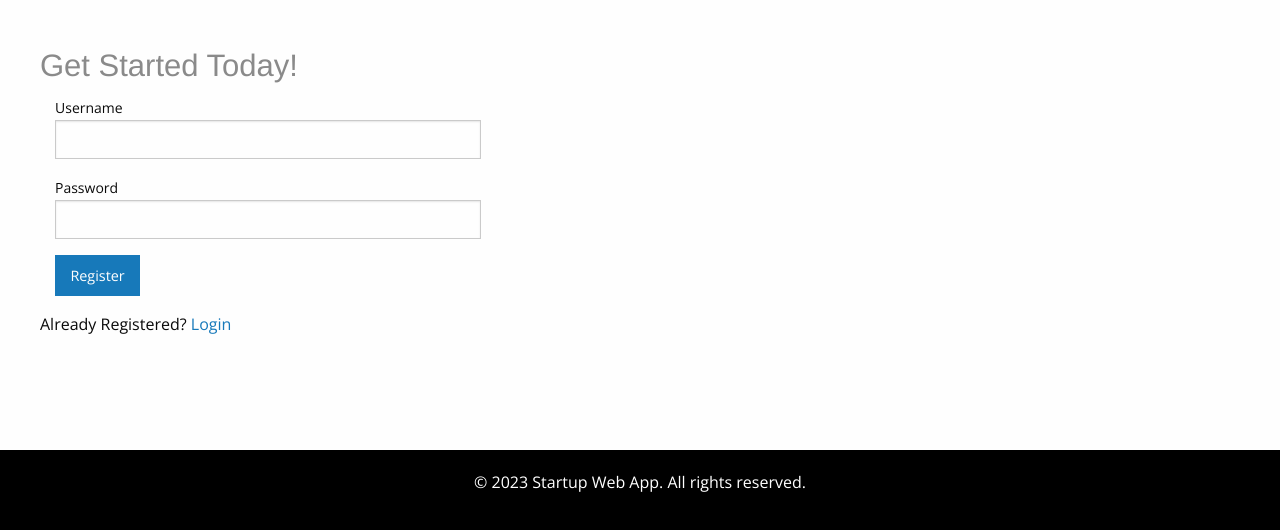
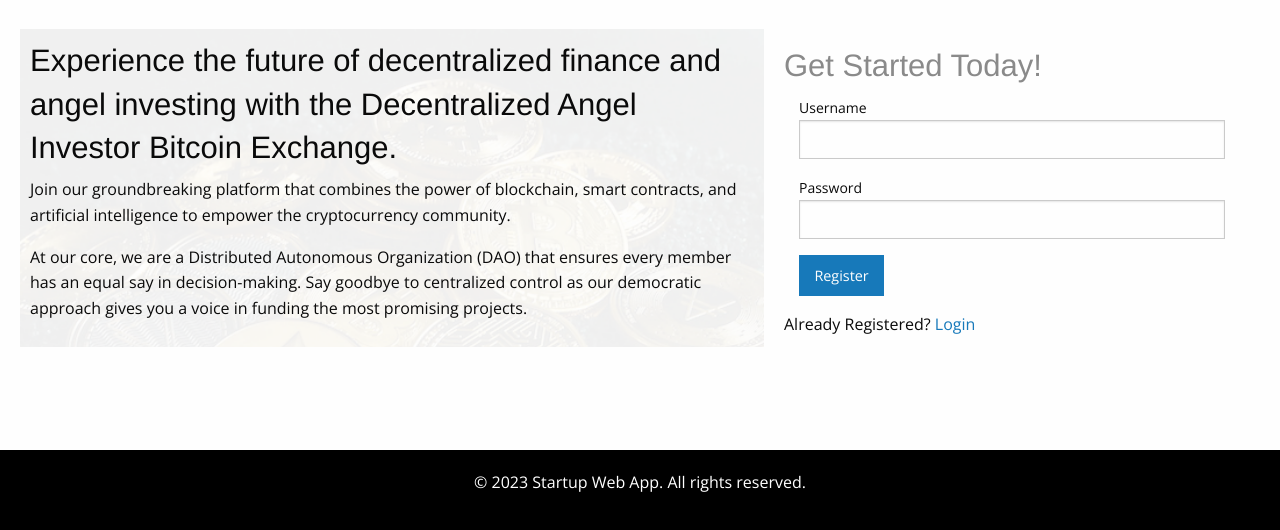
Before and after one commit to williammabotjaeng/imperium, a Flask app: page / in a window 1280 px wide. Shown: the part 270-800 px from the top of the page. Run offline with Flask 3, Linux system fonts and the light colour scheme; some libraries are stand-ins or nearby versions.

Commit message:
right-form, left-cta, float, app.css, index.html

```diff
--- a/static/css/app.css
+++ b/static/css/app.css
@@ -90,13 +90,17 @@ a.nav-link-text {
     padding: 20px;
 }
 
-.left-form {
+.right-form {
     width: 40%;
-    float: left;
+    float: right;
     padding: 20px;
 }
 
-.right-cta {
+.left-cta {
     width: 60%;
-    float: right;
+    float: left;
+    background-image: url("../images/home-bg.png");
+    background-color: rgba(255, 255, 255, 0.5);
+    background-size: cover;
+    padding: 10px;
 }
--- a/templates/index.html
+++ b/templates/index.html
@@ -4,7 +4,14 @@
     <h3 class="header-text">Decentralized Angel Investor Bitcoin Exchange: Empowering the Community</h3>
 </header>
 <div class="row main-content">
-    <div class="col left-form">
+    <div class="col left-cta">
+        <div class="call-to-action">
+            <h3 class="h3">Experience the future of decentralized finance and angel investing with the Decentralized Angel Investor Bitcoin Exchange.</h3>
+            <p>Join our groundbreaking platform that combines the power of blockchain, smart contracts, and artificial intelligence to empower the cryptocurrency community.</p>
+            <p>At our core, we are a Distributed Autonomous Organization (DAO) that ensures every member has an equal say in decision-making. Say goodbye to centralized control as our democratic approach gives you a voice in funding the most promising projects.</p>
+          </div>
+    </div>
+    <div class="col right-form">
         <h3 class="h3 subheader">Get Started Today!</h3>
         <form action="{{ url_for('register') }}" method="POST">
             {{ form.csrf_token }}
@@ -27,8 +34,5 @@
             <span>Already Registered? <a href="{{ url_for('login') }}">Login</a></span>
           </form>
     </div>
-    <div class="col right-cta">
-
-    </div>
 </div>
 {% endblock %}
```
Also changed, not shown: static/images/home-bg.png (added).
